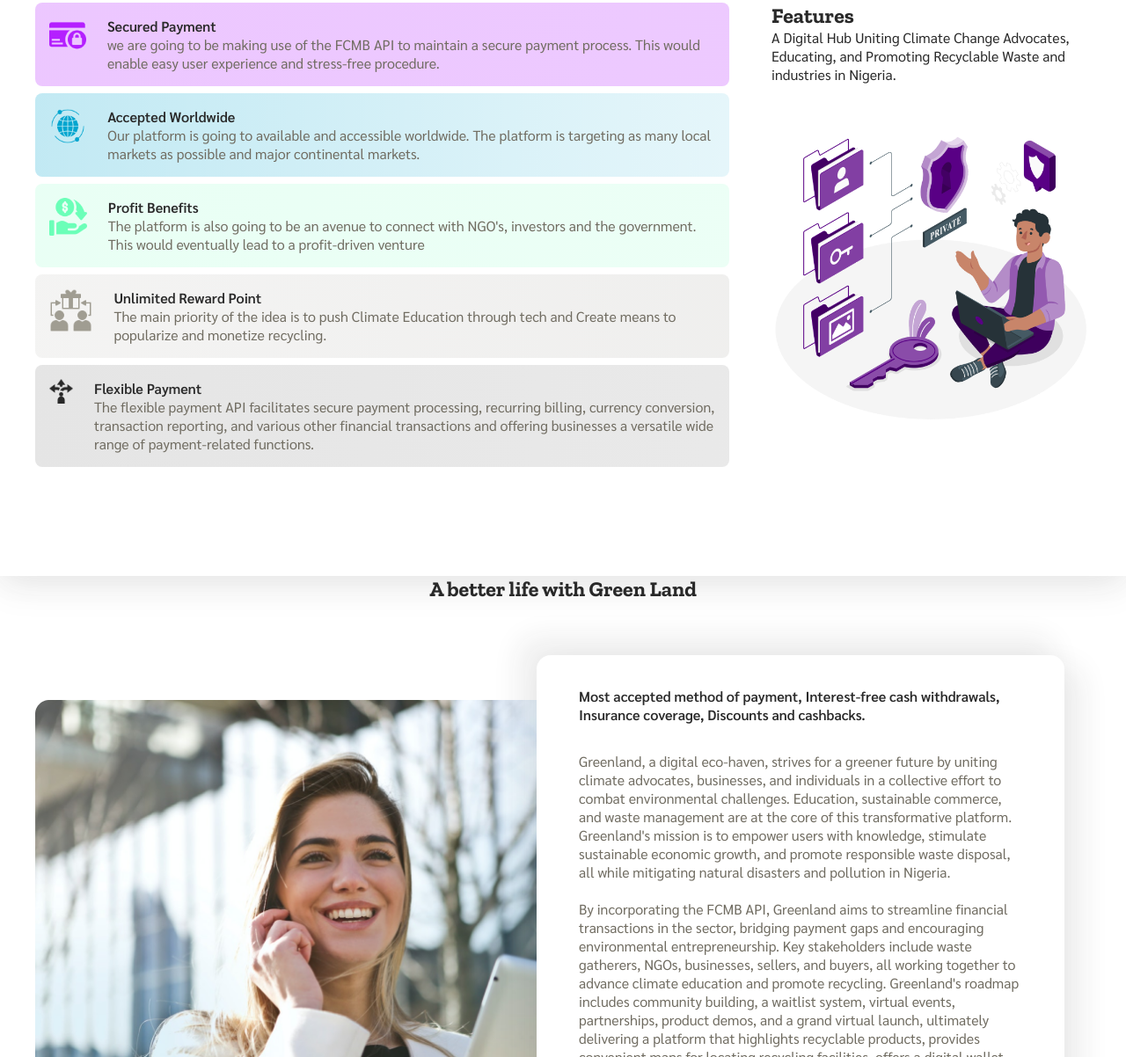
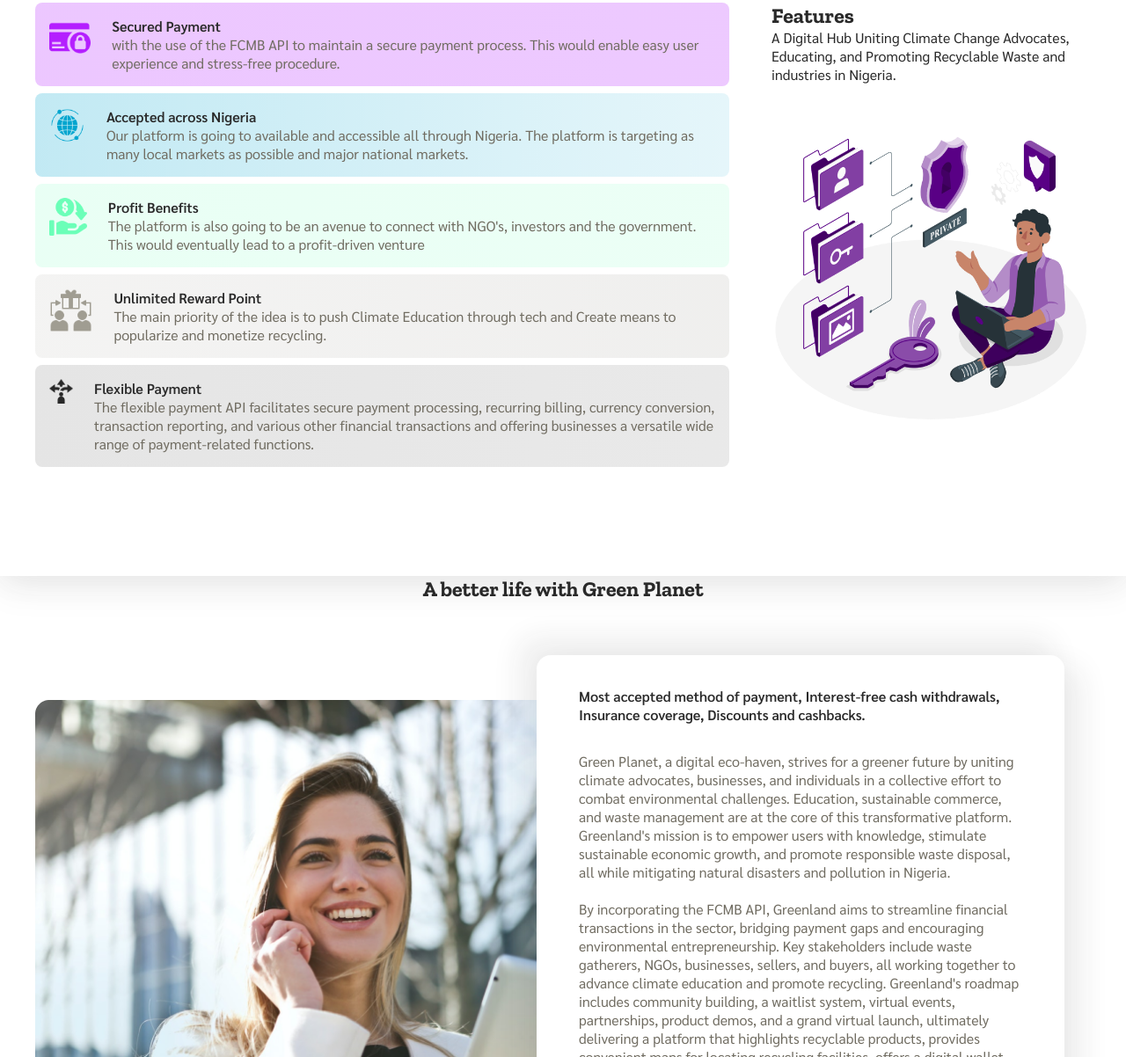
Before and after one commit to Oladotunlaniyan/greenland, a plain HTML site: page index.html in a window 1280 px wide. Shown: the part 1176-2378 px from the top of the page at 88% size. Drawn offline with nearby package versions, Linux system fonts and the light colour scheme.

Commit message:
Update index.html

```diff
--- a/index.html
+++ b/index.html
@@ -4,7 +4,7 @@
     <meta charset="UTF-8" />
     <meta http-equiv="X-UA-Compatible" content="IE=edge" />
     <meta name="viewport" content="width=device-width, initial-scale=1.0" />
-    <title>Green Land</title>
+    <title>Green Planet</title>
     <link rel="stylesheet" href="style.css" />
     <link
       href="https://unpkg.com/boxicons@2.1.4/css/boxicons.min.css"
@@ -54,7 +54,7 @@
           A special digital marketplace for the environment
         </h1>
         <p class="hero--text">
-          Greenland is a digital marketplace connecting all important game players of
+          Greenplanet is a digital marketplace connecting all important game players of
           climate change in one place. It involves the educating, selling and promoting
           recyclable waste in Nigeria.
         </p>
@@ -93,7 +93,7 @@
             <div class="single--feature--text">
               <p class="text--top">Secured Payment</p>
               <p class="text--bottom">
-                we are going to be making use of the FCMB API to maintain a secure payment process.
+                with the use of the FCMB API to maintain a secure payment process.
                 This would enable easy user experience and stress-free procedure.
               </p>
             </div>
@@ -103,10 +103,10 @@
               <img src="images/feature-2.png" />
             </div>
             <div class="single--feature--text">
-              <p class="text--top">Accepted Worldwide</p>
+              <p class="text--top">Accepted across Nigeria</p>
               <p class="text--bottom">
-                Our platform is going to available and accessible worldwide.
-                The platform is targeting as many local markets as possible and major continental markets.
+                Our platform is going to available and accessible all through Nigeria.
+                The platform is targeting as many local markets as possible and major national markets.
               </p>
             </div>
           </div>
@@ -164,7 +164,7 @@
 <section class="cta--1 opacity--on--scroll">
       <div class="cta--1--content container">
         <div class="cta--1--header">
-          <h1>A better life with Green Land</h1>
+          <h1>A better life with Green Planet</h1>
         </div>
         <div class="cta--1--wrapper">
           <div class="cta--1--img--box">
@@ -175,7 +175,7 @@
                 Insurance coverage, Discounts and cashbacks.
               </p>
               <p class="cta--body--content">
-                Greenland, a digital eco-haven, strives for a greener future by uniting climate advocates, businesses,
+                Green Planet, a digital eco-haven, strives for a greener future by uniting climate advocates, businesses,
                 and individuals in a collective effort to combat environmental challenges.
                 Education, sustainable commerce, and waste management are at the core of this transformative platform.
                 Greenland's mission is to empower users with knowledge, stimulate sustainable economic growth,
```
